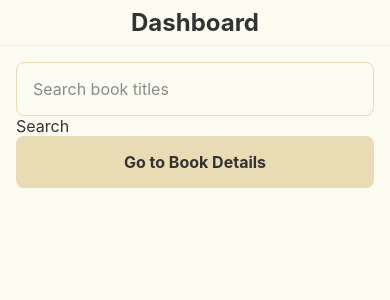
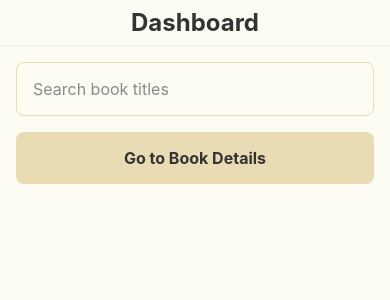
Before and after one commit to kamen-nedev/BookFinder, a React Native app: screen /Search in a window 390 px wide. Shown: the top 300 px of the page. Built offline with nearby package versions, Linux system fonts and the light colour scheme.

Commit message:
Implement title search

```diff
--- a/package.json
+++ b/package.json
@@ -13,10 +13,12 @@
     "@react-native/new-app-screen": "0.88.0",
     "@react-navigation/native": "7.5.1",
     "@react-navigation/native-stack": "7.21.0",
+    "@reduxjs/toolkit": "2.13.0",
     "react": "19.3.0",
     "react-native": "0.88.0",
     "react-native-safe-area-context": "^5.5.2",
-    "react-native-screens": "4.30.0"
+    "react-native-screens": "4.30.0",
+    "react-redux": "9.3.0"
   },
   "devDependencies": {
     "@babel/core": "^7.25.2",
--- a/src/app/App.tsx
+++ b/src/app/App.tsx
@@ -1,12 +1,16 @@
 import React from 'react';
+import { Provider } from 'react-redux';
 import { SafeAreaProvider } from 'react-native-safe-area-context';
 import { RootNavigator } from './navigation/RootNavigator';
+import { store } from './store';
 
 const App = () => {
   return (
-    <SafeAreaProvider>
-      <RootNavigator />
-    </SafeAreaProvider>
+    <Provider store={store}>
+      <SafeAreaProvider>
+        <RootNavigator />
+      </SafeAreaProvider>
+    </Provider>
   );
 }
 export default App;
--- /dev/null
+++ b/src/app/store/baseApi.ts
@@ -0,0 +1,10 @@
+import { createApi, fetchBaseQuery } from "@reduxjs/toolkit/query/react";
+
+export const OPEN_LIBRARY_BASE_URL = "https://openlibrary.org";
+
+// Features add their endpoints via `baseApi.injectEndpoints`.
+export const baseApi = createApi({
+  reducerPath: "api",
+  baseQuery: fetchBaseQuery({ baseUrl: OPEN_LIBRARY_BASE_URL }),
+  endpoints: () => ({}),
+});
--- /dev/null
+++ b/src/app/store/hooks.ts
@@ -0,0 +1,6 @@
+import { useDispatch, useSelector } from "react-redux";
+
+import type { AppDispatch, RootState } from "./store";
+
+export const useAppDispatch = useDispatch.withTypes<AppDispatch>();
+export const useAppSelector = useSelector.withTypes<RootState>();
--- /dev/null
+++ b/src/app/store/index.ts
@@ -0,0 +1,4 @@
+export { store } from "./store";
+export type { RootState, AppDispatch } from "./store";
+export { baseApi } from "./baseApi";
+export { useAppDispatch, useAppSelector } from "./hooks";
--- /dev/null
+++ b/src/app/store/store.ts
@@ -0,0 +1,13 @@
+import { configureStore } from "@reduxjs/toolkit";
+
+import { baseApi } from "./baseApi";
+
+export const store = configureStore({
+  reducer: {
+    [baseApi.reducerPath]: baseApi.reducer,
+  },
+  middleware: (getDefaultMiddleware) => getDefaultMiddleware().concat(baseApi.middleware),
+});
+
+export type RootState = ReturnType<typeof store.getState>;
+export type AppDispatch = typeof store.dispatch;
--- /dev/null
+++ b/src/features/search/api/searchApi.ts
@@ -0,0 +1,20 @@
+import { baseApi } from "@src/app/store/baseApi";
+
+import type { SearchBooksParams, SearchBooksResponse } from "../types";
+
+const RETURNED_FIELDS = ["key", "title", "author_name", "first_publish_year", "cover_i", "edition_count"].join(",");
+const DEFAULT_PAGE_SIZE = 10;
+
+export const searchApi = baseApi.injectEndpoints({
+  overrideExisting: __DEV__, // Fast refresh re-runs this file against the same baseApi instance.
+  endpoints: (build) => ({
+    searchBooks: build.query<SearchBooksResponse, SearchBooksParams>({
+      query: ({ query, page = 1, limit = DEFAULT_PAGE_SIZE }) => ({
+        url: "/search.json",
+        params: { title: query.trim(), page, limit, fields: RETURNED_FIELDS },
+      }),
+    }),
+  }),
+});
+
+export const { useSearchBooksQuery, useLazySearchBooksQuery } = searchApi;
--- /dev/null
+++ b/src/features/search/components/SearchResults.tsx
@@ -0,0 +1,50 @@
+import { StyleSheet, View } from "react-native";
+
+import { Text } from "@ui";
+import spacing from "@src/ui/tokens/spacing";
+
+import type { BookSearchDoc } from "../types";
+
+type SearchResultsProps = {
+  query: string;
+  books?: BookSearchDoc[];
+  isFetching: boolean;
+  isError: boolean;
+};
+
+const SearchResults = ({ query, books, isFetching, isError }: SearchResultsProps) => {
+  if (!query) {
+    return null;
+  }
+
+  if (isFetching) {
+    return <Text>Searching...</Text>;
+  }
+
+  if (isError) {
+    return <Text>Something went wrong. Check your connection and try again.</Text>;
+  }
+
+  if (!books?.length) {
+    return <Text>No books found for "{query}".</Text>;
+  }
+
+  return (
+    <View style={styles.list}>
+      {books.map((book) => (
+        <View key={book.key}>
+          <Text weight="bold">{book.title}</Text>
+          {book.author_name && <Text size="sm">{book.author_name.join(", ")}</Text>}
+        </View>
+      ))}
+    </View>
+  );
+};
+
+export default SearchResults;
+
+const styles = StyleSheet.create({
+  list: {
+    gap: spacing.md,
+  },
+});
--- a/src/features/search/screens/SearchScreen.tsx
+++ b/src/features/search/screens/SearchScreen.tsx
@@ -1,29 +1,70 @@
 import { useState } from "react";
+import { ScrollView, StyleSheet, View } from "react-native";
 import { useNavigation } from "@react-navigation/native";
 
-import { Button, Input, PageWrapper, Text } from "@ui";
+import { Button, Input, PageWrapper } from "@ui";
 import { RootStackNavigationProp } from "@src/app/navigation/types";
+import useDebouncedValue from "@src/shared/hooks/useDebouncedValue";
+import spacing from "@src/ui/tokens/spacing";
+
+import { useSearchBooksQuery } from "../api/searchApi";
+import SearchResults from "../components/SearchResults";
+
+const SEARCH_DEBOUNCE_MS = 400;
+const MIN_QUERY_LENGTH = 3;
 
 const SearchScreen = () => {
   const navigation = useNavigation<RootStackNavigationProp>();
   const [query, setQuery] = useState("");
+  const debouncedQuery = useDebouncedValue(query.trim(), SEARCH_DEBOUNCE_MS);
+  const searchQuery = debouncedQuery.length >= MIN_QUERY_LENGTH ? debouncedQuery : "";
+
+  const { data, isFetching, isError } = useSearchBooksQuery(
+    { query: searchQuery },
+    { skip: !searchQuery },
+  );
 
   const handleSeeBookDetails = () => {
     navigation.navigate("BookDetails", { title: "The Great Gatsby" });
   };
 
   return (
-    <PageWrapper shouldScroll headerProps={{ title: "Dashboard" }}>
+    <PageWrapper headerProps={{ title: "Dashboard" }}>
+      <View style={styles.container}>
         <Input
           placeholder="Search book titles"
           value={query}
           onChangeText={setQuery}
           onClear={() => setQuery("")}
         />
-      <Text>Search</Text>
+        <ScrollView
+          style={styles.scroll}
+          contentContainerStyle={styles.content}
+        >
+          <SearchResults
+            query={searchQuery}
+            books={data?.docs}
+            isFetching={isFetching}
+            isError={isError}
+          />
           <Button text="Go to Book Details" onPress={handleSeeBookDetails} />
+        </ScrollView>
+      </View>
     </PageWrapper>
   );
 };
 
 export default SearchScreen;
+
+const styles = StyleSheet.create({
+  container: {
+    flex: 1,
+    gap: spacing.md,
+  },
+  scroll: {
+    flex: 1,
+  },
+  content: {
+    gap: spacing.md,
+  },
+});
--- /dev/null
+++ b/src/features/search/types.ts
@@ -0,0 +1,20 @@
+export type BookSearchDoc = {
+  key: string;
+  title: string;
+  author_name?: string[];
+  first_publish_year?: number;
+  cover_i?: number;
+  edition_count?: number;
+};
+
+export type SearchBooksResponse = {
+  numFound: number;
+  start: number;
+  docs: BookSearchDoc[];
+};
+
+export type SearchBooksParams = {
+  query: string;
+  page?: number;
+  limit?: number;
+};
--- /dev/null
+++ b/src/shared/hooks/useDebouncedValue.ts
@@ -0,0 +1,14 @@
+import { useEffect, useState } from "react";
+
+const useDebouncedValue = (value: string, delayMs: number): string => {
+  const [debouncedValue, setDebouncedValue] = useState(value);
+
+  useEffect(() => {
+    const timeout = setTimeout(() => setDebouncedValue(value), delayMs);
+    return () => clearTimeout(timeout);
+  }, [value, delayMs]);
+
+  return debouncedValue;
+};
+
+export default useDebouncedValue;
```
Also changed, not shown: 1 other file (tests, documents, lock files or other folders). Lines whose indentation alone changed are shown as unchanged.
